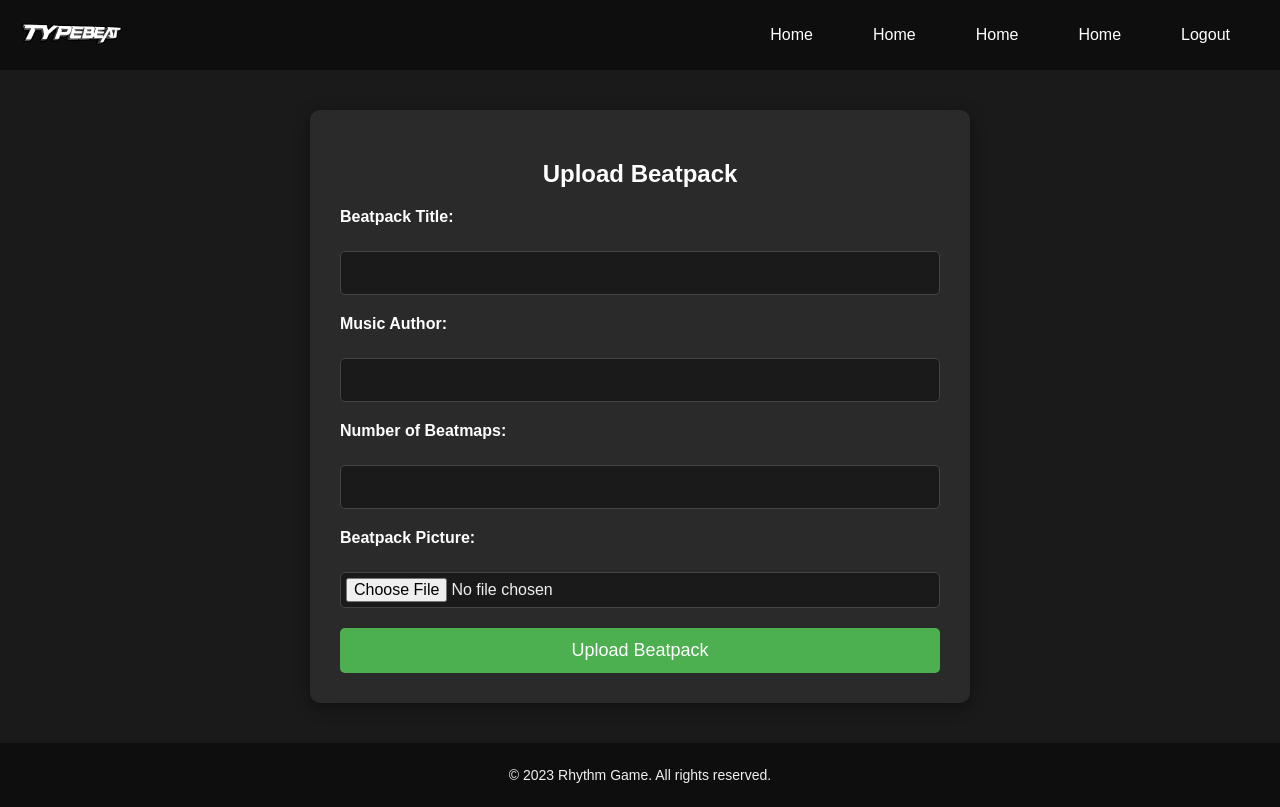
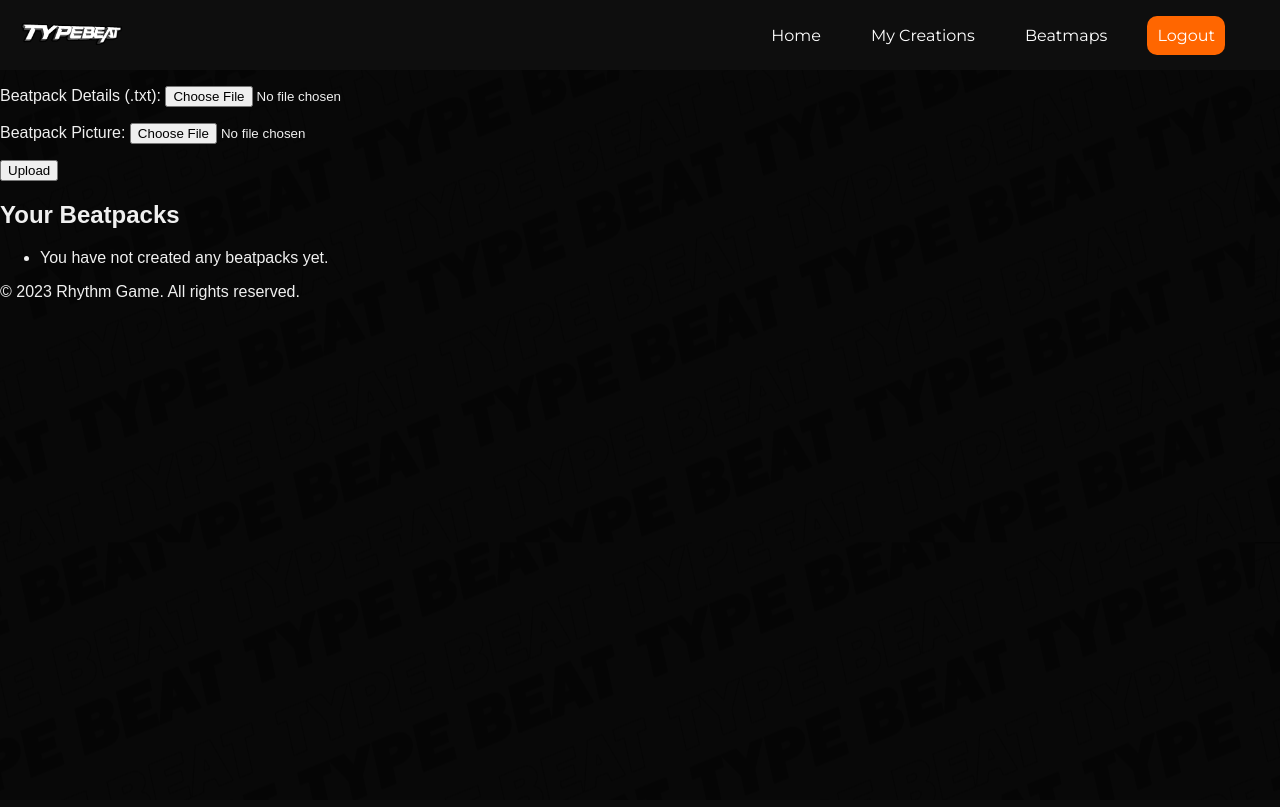
Before and after one commit to Avordia/TypeBeat-site-master, a Django app: page /BeatPack_Upload/1/ in a window 1280 px wide. After the commit the page ends 300 px from the top, so only its background shows below. Run offline with Django 5.2, Linux system fonts and the light colour scheme; a user stored in the database is signed in; data comes from the database, SQL or seed files in the repository; both versions use the stored data as it was after the commit.

Commit message:
Can now accept .txt files

```diff
--- a/TypeBeat/forms.py
+++ b/TypeBeat/forms.py
@@ -1,5 +1,6 @@
 # TypeBeat/forms.py
 from django import forms
+import zipfile
 from .models import User, Beatpack, Beatmap, Highscore
 
 
@@ -74,6 +75,15 @@
             'beatpack'
         ]  # Updated fields
 
+class BeatpackUploadForm(forms.Form):
+    details_file = forms.FileField(label="Beatpack Details (.txt)", required=True)
+    beatpack_image = forms.ImageField(label="Beatpack Picture", required=True)
+
+    def clean_details_file(self):
+        file = self.cleaned_data['details_file']
+        if not file.name.endswith('.txt'):
+            raise forms.ValidationError("Only .txt files are allowed for the details file.")
+        return file
 
 class HighscoreForm(forms.ModelForm):
     class Meta:
--- a/TypeBeat/models.py
+++ b/TypeBeat/models.py
@@ -1,4 +1,5 @@
 from django.db import models
+from django.db import transaction
 from django.contrib.auth.models import AbstractBaseUser, BaseUserManager, PermissionsMixin
 
 class UserManager(BaseUserManager):
--- a/TypeBeat/templates/BeatPack_Upload/BeatPack_Upload.html
+++ b/TypeBeat/templates/BeatPack_Upload/BeatPack_Upload.html
@@ -1,48 +1,61 @@
 {% load static %}
 <!DOCTYPE html>
 <html lang="en">
-<head>
-    <meta charset="UTF-8">
-    <meta name="viewport" content="width=device-width, initial-scale=1.0">
-    <title>Rhythm Game - Homepage</title>
-    <link rel="stylesheet" href="{% static 'css/Upload.css' %}">
-
-</head>
+    <head>
+        <meta charset="UTF-8">
+        <meta name="viewport" content="width=device-width, initial-scale=1.0">
+        <title>My Beatpacks</title>
+        <link href="https://fonts.googleapis.com/css2?family=Montserrat:wght@400;500;700&display=swap" rel="stylesheet">
+        <link rel="stylesheet" href="{% static 'css/gameTemplate.css' %}">
+        <style>
+            body {
+                background-image: url("{% static 'images/BackgroundB.png' %}");
+                background-position: center;
+                background-repeat: repeat;
+                background-size: auto;
+            }
+        </style>
+    </head>
 <body>
     <header>
         <div class="navbar">
             <img src="{% static 'images/logo.png' %}" alt="Logo" class="navLogo">
-            <ul>
-                <li><a href="{% url 'homepage' name=user.username %}" class="navLinks">Home</a></li>
-                <li><a href="{% url 'homepage' name=user.username %}" class="navLinks">Home</a></li>
-                <li><a href="{% url 'homepage' name=user.username %}" class="navLinks">Home</a></li>
-                <li><a href="{% url 'homepage' name=user.username %}" class="navLinks">Home</a></li>
-                <li><a href="{% url 'logout' %}" class="navLinks">Logout</a></li>
-            </ul>
+            <div class="navLinkContainer">
+                <a href="{% url 'homepage' name=user.username %}"><div class="navLinks">Home</div></a>
+                <a href="{% url 'upload_beatpack' name=user.username %}"><div class="navLinks">My Creations</div></a>
+                <a href="{% url 'homepage' name=user.username %}"><div class="navLinks">Beatmaps</div></a>
+                <a href="{% url 'logout' %}"><div class="logout">Logout</div></a>
+            </div>
         </div>
     </header>
 
     <main>
+        <!-- Beatpack Upload Section -->
         <section class="upload-beatpack">
-            <h2>Upload Beatpack</h2>
             <form method="POST" enctype="multipart/form-data">
                 {% csrf_token %}
-                <label for="id_beatpack_title">Beatpack Title:</label>
-                <input type="text" id="id_beatpack_title" name="beatpack_title">
-
-                <label for="id_music_author">Music Author:</label>
-                <input type="text" id="id_music_author" name="music_author">
-
-                <label for="id_no_of_beatmaps">Number of Beatmaps:</label>
-                <input type="number" id="id_no_of_beatmaps" name="no_of_beatmaps">
-
-                <label for="id_beatpack_picture">Beatpack Picture:</label>
-                <input type="file" id="id_beatpack_picture" name="beatpack_picture">
-
-                <button type="submit">Upload Beatpack</button>
+                {{ form.as_p }}
+                <button type="submit">Upload</button>
             </form>
         </section>
 
+        <!-- User's Existing Beatpacks -->
+        <section class="user-beatpacks">
+            <h2>Your Beatpacks</h2>
+            <ul>
+                {% for beatpack in user_beatpacks %}
+                    <li>
+                        <img src="{{ beatpack.beatpack_picture.url }}" alt="{{ beatpack.beatpack_title }}" style="max-width: 300px; max-height: 300px;">
+                        <strong>Title:</strong> {{ beatpack.beatpack_title }}<br>
+                        <strong>Music Author:</strong> {{ beatpack.music_author }}<br>
+                        <strong>Number of Beatmaps:</strong> {{ beatpack.no_of_beatmaps }}<br>
+                        <strong>Number of Downloads:</strong> {{ beatpack.no_of_downloads }}<br>
+                    </li>
+                {% empty %}
+                    <li>You have not created any beatpacks yet.</li>
+                {% endfor %}
+            </ul>
+        </section>
     </main>
 
     <footer>
--- a/TypeBeat/templates/Homepage/homepage.html
+++ b/TypeBeat/templates/Homepage/homepage.html
@@ -26,7 +26,7 @@
             <img src="{% static 'images/logo.png' %}" alt="Logo" class="navLogo">
             <div class ="navLinkContainer">
                 <a href="{% url 'homepage' name=user.username %}"><div class="navLinks">Home</div></a>
-                <a href="{% url 'BeatPack_Upload' name=user.username %}"><div class="navLinks">My Creations</div></a>
+                <a href="{% url 'upload_beatpack' name=user.username %}"><div class="navLinks">My Creations</div></a>
                 <a href="{% url 'homepage' name=user.username %}"><div class="navLinks">Beatmaps</div></a>
                 <a href="{% url 'logout' %}"><div class="logout">Logout</div></a>
             </div>
--- /dev/null
+++ b/TypeBeat/templates/components/file_upload.html
@@ -0,0 +1,6 @@
+<h2>Upload Beatpack</h2>
+<form method="POST" enctype="multipart/form-data">
+    {% csrf_token %}
+    {{ form.as_p }}
+    <button type="submit">Upload</button>
+</form>
--- a/TypeBeat/urls.py
+++ b/TypeBeat/urls.py
@@ -11,8 +11,8 @@
     path('login/', views.login_view, name='login'),
     path('AdminPage/', views.AdminPage, name='AdminPage'),
     path('logout/', views.logout_view, name='logout'),
-    path('BeatPack_Upload/<str:name>/', views.BeatPack_Upload, name='BeatPack_Upload'),
-    path('beatmap_leaderboard/<int:beatmap_id>/', views.beatmap_leaderboard, name='beatmap_leaderboard'),
+    path('BeatPack_Upload/<str:name>/', views.upload_beatpack, name='upload_beatpack'),
+    path('beatmap_leaderboard/<int:beatmap_id>/', views.beatmap_leaderboard),
     path('user/', views.user_page, name='user_page'),
     path('user/edit/<int:user_id>/', views.edit_user, name='edit_user'),
     path('user/delete/<int:user_id>/', views.delete_user, name='delete_user'),
--- a/TypeBeat/views.py
+++ b/TypeBeat/views.py
@@ -7,8 +7,14 @@
 from django.db import IntegrityError
 from django.http import HttpResponse, JsonResponse
 from django.shortcuts import get_object_or_404, render, redirect
-from .forms import SignupForm, LoginForm, UploadForm, UserForm, BeatPackForm, BeatmapForm, HighscoreForm
+from .forms import SignupForm, LoginForm, BeatpackUploadForm, UserForm, BeatPackForm, BeatmapForm, HighscoreForm
 from .models import User, Beatpack, Beatmap, Highscore
+from django.db.models import Q
+from .utils import parse_beatpack_details
+from django.shortcuts import render
+from django.core.files.base import ContentFile
+from django.db import transaction
+
 
 color_classes = ['orange', 'red', 'pink', 'blue']
 
@@ -34,17 +40,92 @@
         }
     )
 
+def upload_beatpack(request, name):
+    user = request.user
+    print(f"Current user: {user}")  # Debug message
 
-def BeatPack_Upload(request, name):
-    if request.method == 'POST':
-        form = UploadForm(request.POST, request.FILES)
+    user_beatpacks = Beatpack.objects.filter(beatmap__mapmaker=user).distinct()
+    print(f"User's existing Beatpacks: {list(user_beatpacks)}")  # Debug message
+
+    if request.method == "POST":
+        form = BeatpackUploadForm(request.POST, request.FILES)
         if form.is_valid():
-            form.save()
-            return redirect('homepage', name=request.user.username)
+            details_file = form.cleaned_data["details_file"]
+            beatpack_image = form.cleaned_data["beatpack_image"]
+            print(f"Received details file: {details_file.name}")  # Debug message
+            print(f"Received image file: {beatpack_image.name}")  # Debug message
+
+            try:
+                # Parse the .txt file using util function
+                beatpack_data, beatmaps_data = parse_beatpack_details(details_file)
+                print(f"Parsed Beatpack data: {beatpack_data}")  # Debug message
+                print(f"Parsed Beatmaps data: {beatmaps_data}")  # Debug message
+
+                # Begin a transaction to handle Beatpack and Beatmap creation
+                with transaction.atomic():
+                    # Create and save the Beatpack
+                    beatpack = Beatpack(
+                        beatpack_title=beatpack_data["beatpack_title"],
+                        music_author=beatpack_data["music_author"],
+                        no_of_beatmaps=len(beatmaps_data),
+                        no_of_downloads=0,
+                    )
+                    beatpack.beatpack_picture.save(beatpack_image.name, ContentFile(beatpack_image.read()))
+                    beatpack.save()
+                    print(f"Created Beatpack with attributes: {beatpack.__dict__}")  # Debugging attributes
+
+                    # Create and save Beatmaps
+                    for beatmap_data in beatmaps_data:
+                        contributor_username = beatmap_data.get("contributor", None)
+                        if contributor_username:
+                            try:
+                                # Find contributor by username
+                                contributor = User.objects.get(username=contributor_username)
+                                mapmaker = contributor
+                            except User.DoesNotExist:
+                                print(f"Contributor '{contributor_username}' not found. Defaulting to uploader.")
+                                mapmaker = user  # Default to uploader if contributor not found
+                        else:
+                            mapmaker = user  # Default to uploader if no contributor
+
+                        beatmap = Beatmap.objects.create(
+                            mapmaker=mapmaker,
+                            beatpack=beatpack,
+                            beatmap_title=beatmap_data["beatmap_title"],
+                            difficulty=int(beatmap_data.get("difficulty", 0)),
+                            no_of_letters=int(beatmap_data.get("no_of_letters", 0)),
+                            no_of_spaces=int(beatmap_data.get("no of spaces", 0)),
+                            total_note_count=int(beatmap_data.get("no_of_letters", 0)) +
+                            int(beatmap_data.get("no of spaces", 0)),
+                        )
+                        print(f"Created Beatmap with attributes: {beatmap.__dict__}")  # Debugging attributes
+
+                # Print success message to the console
+                print(f"SUCCESS: Beatpack '{beatpack.beatpack_title}' uploaded by user '{user.username}' with ID {beatpack.beatpack_id}")
+
+                # Add a success message for the user
+                messages.success(request, f"Successfully uploaded Beatpack: {beatpack.beatpack_title}")
+                return redirect('BeatPack_Upload/BeatPack_Upload.html', name=name)
+
+            except Exception as e:
+                print(f"Error during Beatpack processing: {str(e)}")  # Debug message
+                messages.error(request, f"Error: {str(e)}")
+        else:
+            print(f"Form errors: {form.errors}")  # Debug message
+            messages.error(request, "Invalid file upload.")
+
     else:
-        form = UploadForm()
+        form = BeatpackUploadForm()
+        print("Rendering the upload form.")  # Debug message
 
-    return render(request, 'BeatPack_Upload/BeatPack_Upload.html', {'UploadForm': form})
+    return render(request, "BeatPack_Upload/BeatPack_Upload.html", {
+        "form": form,
+        "name": name,
+        "user_beatpacks": user_beatpacks,
+    })
+
+
+
 
 def logout_view(request):
     logout(request)
--- a/web_project/settings.py
+++ b/web_project/settings.py
@@ -29,6 +29,8 @@
 
 MEDIA_URL = '/media/'
 MEDIA_ROOT = BASE_DIR / 'media'
+
+
 
 # Application definition
 
```
Also changed, not shown: TypeBeat/templates/BeatPack_Upload/User_Beatpacks.html (added, +33 -0 lines), TypeBeat/templates/Login/Login.html (+0 -8 lines), TypeBeat/utils.py (added, +78 -0 lines), db.sqlite3, media/beatpack_pictures/1324547.jpeg (added), media/beatpack_pictures/1324547_EyzPEjw.jpeg (added), media/beatpack_pictures/1324547_OlbSLUI.jpeg (added), media/beatpack_pictures/Filipiniana-POPDC.jpg (added), media/beatpack_pictures/Filipiniana-POPDC_VA1Bs7r.jpg (added), web_project/urls.py (line endings or trailing spaces).
